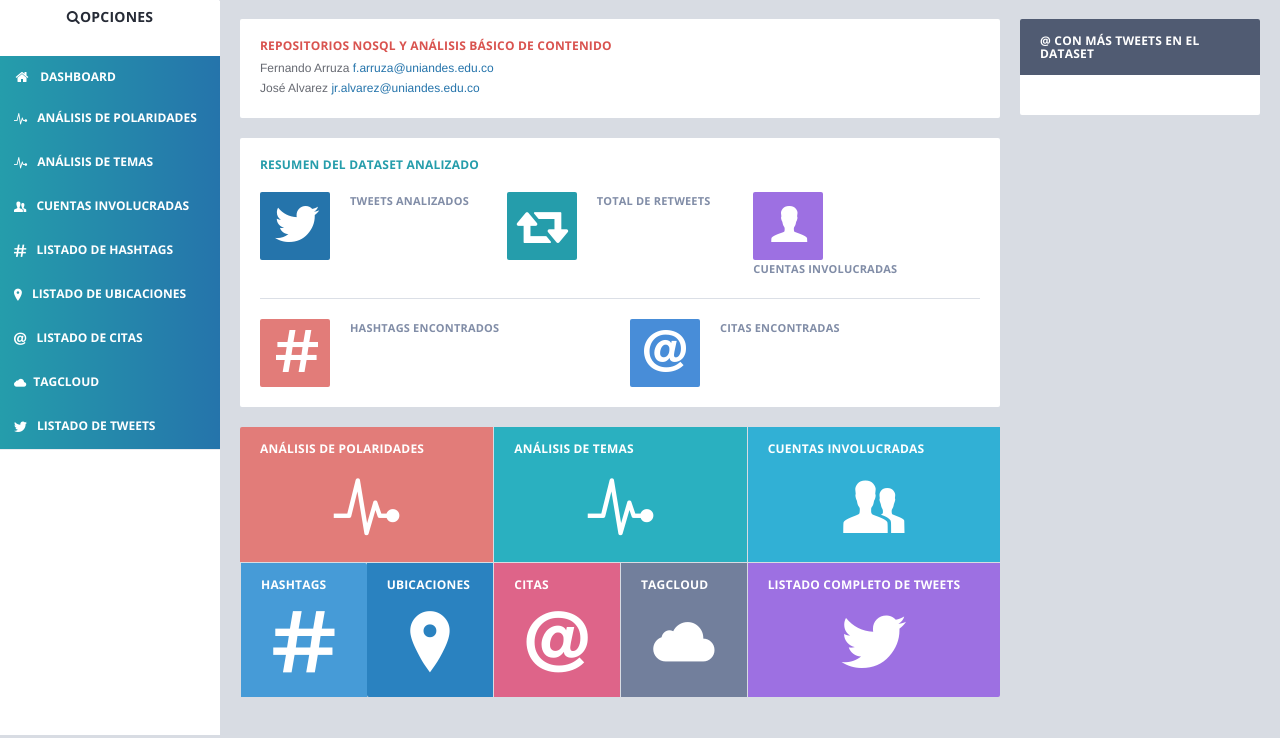
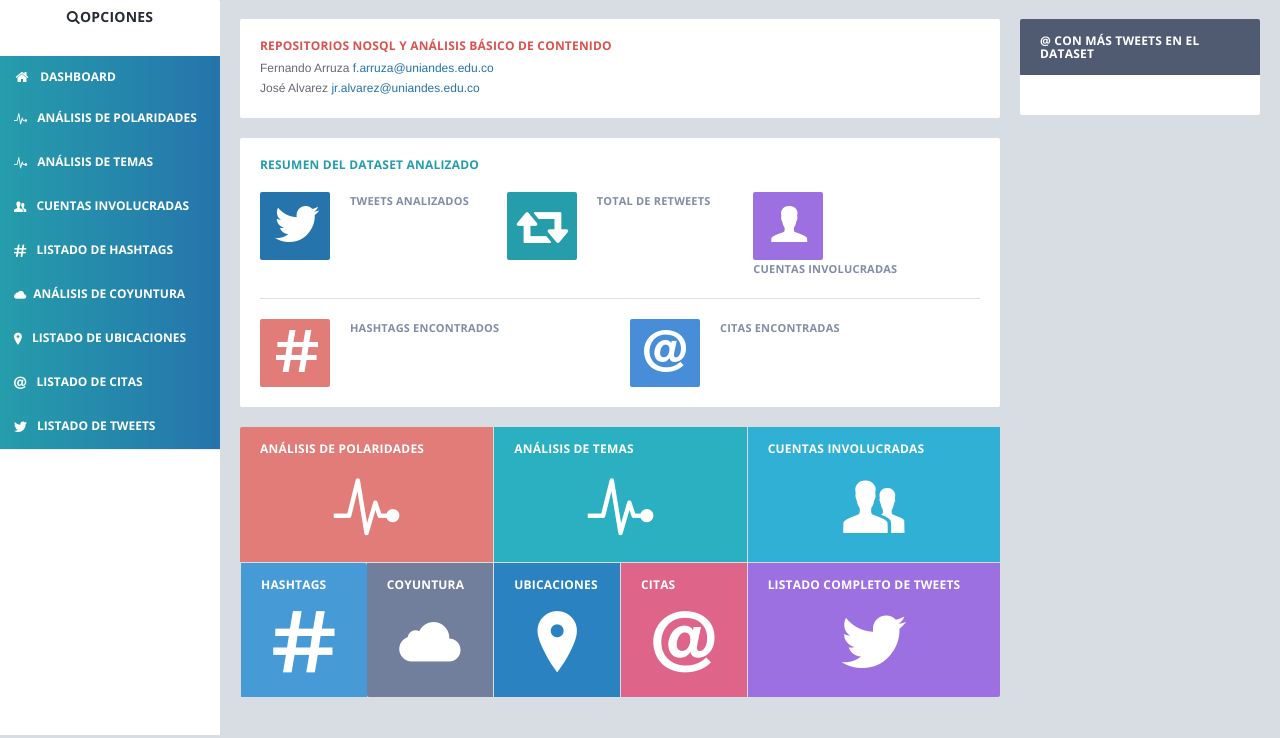
Before and after one commit to soybackend/bigdata3, a Django app: page / in a window 1280 px wide. Shown: the part 65-803 px from the top of the page. Run offline with Django 3.2, Linux system fonts and the light colour scheme; data that the repository does not hold is empty; parts of the project's set-up code (start-up, migrations or seed data) failed here and were passed over; some libraries are stand-ins or nearby versions; some web fonts are replaced.

Commit message:
content fixes

```diff
--- a/dashboard/templates/dashboard/base.html
+++ b/dashboard/templates/dashboard/base.html
@@ -69,9 +69,9 @@
             <li class="active"><a href="{% url 'topics-view' %} "><i class="icon ion-ios-pulse-strong"></i> <span>Análisis de Temas</span></a></li>
             <li class="active"><a href="{% url 'accounts-view' %} "><i class="icon ion-person-stalker"></i> <span>Cuentas Involucradas</span></a></li>
             <li class="active"><a href="{% url 'hashtags-view' %} "><i class="icon icon ion-pound"></i> <span>Listado de Hashtags</span></a></li>
+            <li class="active"><a href="{% url 'tagcloud-view' %} "><i class="icon icon ion-cloud"></i><span>Análisis de Coyuntura</span></a></li>
             <li class="active"><a href="{% url 'locations-view' %} "><i class="icon icon ion-ios-location"></i> <span>Listado de Ubicaciones</span></a></li>
             <li class="active"><a href="{% url 'quotes-view' %} "><i class="icon icon ion-at"></i> <span>Listado de Citas</span></a></li>
-            <li class="active"><a href="{% url 'tagcloud-view' %} "><i class="icon icon ion-cloud"></i><span>TagCloud</span></a></li>
             <li class="active"><a href="{% url 'tweets-view' %} "><i class="icon icon ion-social-twitter"></i> <span>Listado de Tweets</span></a></li>
           </ul>
         </div>
--- a/dashboard/templates/dashboard/index.html
+++ b/dashboard/templates/dashboard/index.html
@@ -123,6 +123,18 @@
             </div>
           </div>
         </div>
+        <div class="col-xs-4 col-sm-4 col-md-2 page-privacy">
+          <div class="panel">
+            <div class="panel-heading">
+              <h4 class="panel-title">Coyuntura</h4>
+            </div>
+            <div class="panel-body">
+              <div class="page-icon">
+                <a href="{% url 'tagcloud-view' %}" style="color:#fff"><i class="icon ion-cloud"></i></a>
+              </div>
+            </div>
+          </div>
+        </div>
         <div class="col-xs-4 col-sm-3 col-md-2 page-messages">
           <div class="panel">
             <div class="panel-heading">
@@ -143,18 +155,6 @@
             <div class="panel-body">
               <div class="page-icon">
                 <a href="{% url 'quotes-view' %}" style="color:#fff"><i class="icon ion-at"></i></a>
-              </div>
-            </div>
-          </div>
-        </div>
-        <div class="col-xs-4 col-sm-4 col-md-2 page-privacy">
-          <div class="panel">
-            <div class="panel-heading">
-              <h4 class="panel-title">TagCloud</h4>
-            </div>
-            <div class="panel-body">
-              <div class="page-icon">
-                <a href="{% url 'tagcloud-view' %}" style="color:#fff"><i class="icon ion-cloud"></i></a>
               </div>
             </div>
           </div>
--- a/dashboard/templates/dashboard/tagcloud.html
+++ b/dashboard/templates/dashboard/tagcloud.html
@@ -14,7 +14,7 @@
 <div class="contentpanel">
   <ol class="breadcrumb breadcrumb-quirk">
     <li><a href="{% url 'index'%}"><i class="fa fa-home mr5"></i> Dashboard</a></li>
-    <li class="active">Análisis de Polaridades</li>
+    <li class="active">Análisis de Coyuntura</li>
   </ol>
   <div class="row">
     <div class="row panel-statistics">
```
